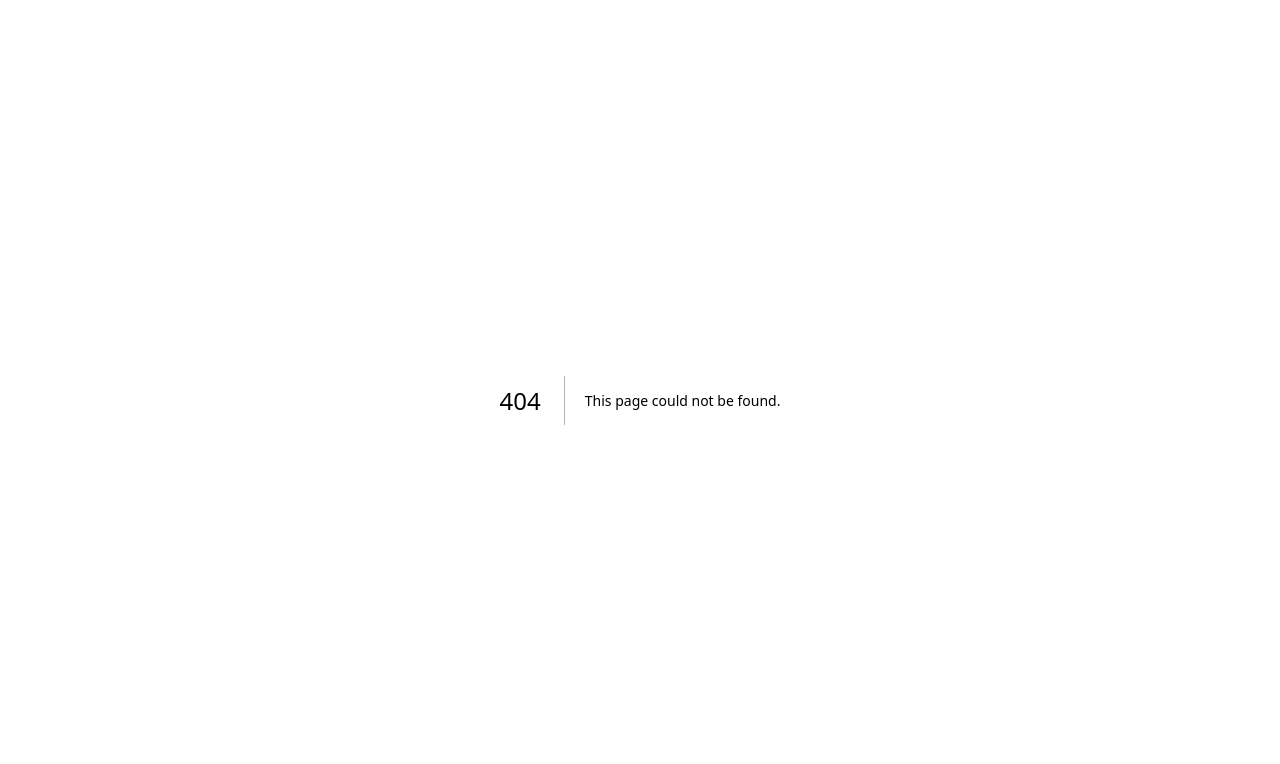
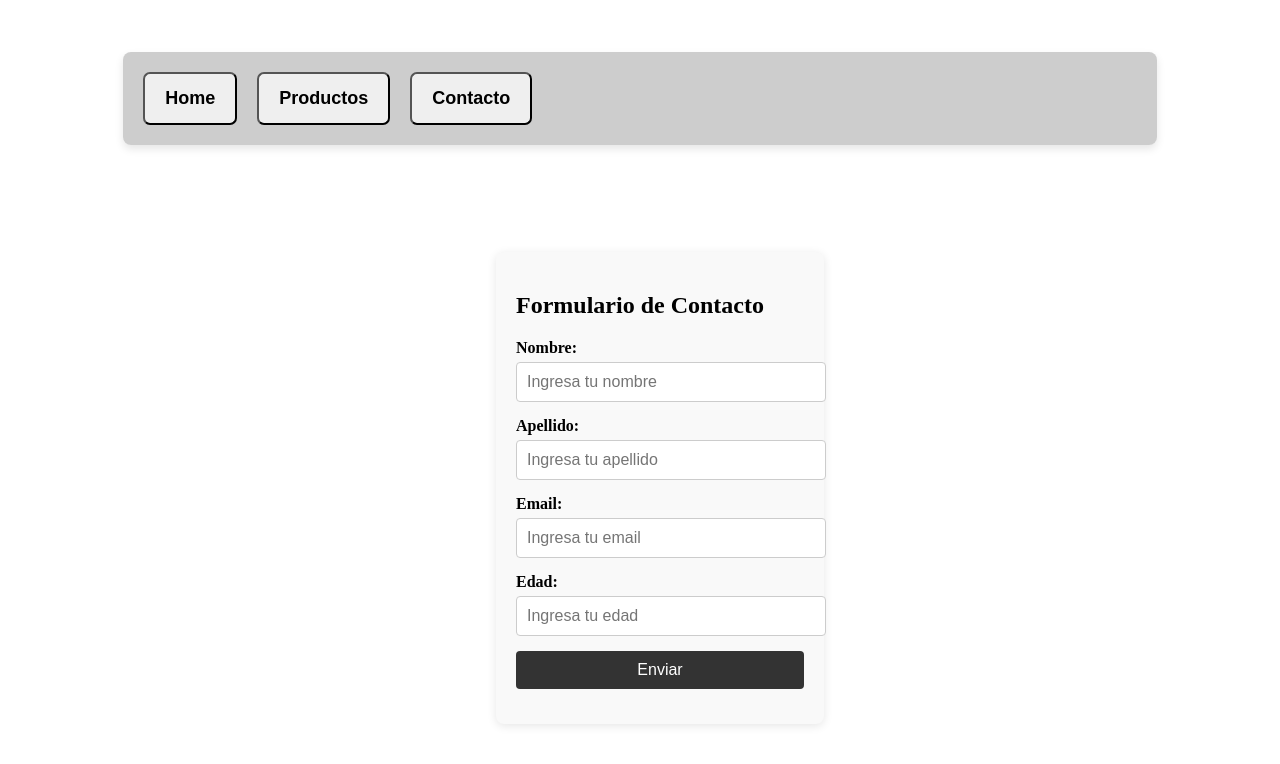
Before and after one commit to DevLabs-2/CatalogoProductos, a Next.js app in the folder catalogoproductos/: page /Contacto in a window 1280 px wide. Before the commit this address had no page. Shown: the top 764 px of the page. Built offline with nearby package versions, Linux system fonts and the light colour scheme.

Commit message:
9/10 pagina contacto

```diff
--- /dev/null
+++ b/catalogoproductos/app/Contacto/Contacto.module.css
@@ -0,0 +1,47 @@
+.page{
+    display: grid;
+    grid-template-rows: 20px 1fr 20px;
+    align-items: center;
+    justify-items: center;
+    min-height: 100svh;
+    padding: 80px;
+    gap: 64px;
+    font-family: var(--font-geist-sans);
+}
+.contactContainer {
+    width: 100%;
+    max-width: 600px;
+    margin: 50px auto;
+    padding: 20px;
+    background-color: #f9f9f9;
+    border-radius: 8px;
+    box-shadow: 0 2px 10px rgba(0, 0, 0, 0.1);
+}
+.formGroup {
+    margin-bottom: 15px;
+}
+.formGroup label {
+    display: block;
+    font-weight: bold;
+    margin-bottom: 5px;
+}
+.formGroup input {
+    width: 100%;
+    padding: 10px;
+    border: 1px solid #ccc;
+    border-radius: 4px;
+    font-size: 16px;
+}
+.formGroup button {
+    width: 100%;
+    padding: 10px;
+    background-color: #333;
+    color: white;
+    border: none;
+    border-radius: 4px;
+    font-size: 16px;
+    cursor: pointer;
+}
+.formGroup button:hover {
+    background-color: #575757;
+}
--- /dev/null
+++ b/catalogoproductos/app/Contacto/page.js
@@ -0,0 +1,40 @@
+import NavBar from '../../src/components/NavBar/Navbar';
+import styles from "./Contacto.module.css"
+
+function Contacto(){
+    return (
+        <>
+            <div className={styles.page}>
+                <NavBar></NavBar>
+                <section>
+                    <div className={styles.contactContainer}>
+                        <h2>Formulario de Contacto</h2>
+                        <form>
+                            <div className={styles.formGroup}>
+                                <label for="nombre">Nombre:</label>
+                                <input type="text" id="nombre" name="nombre" placeholder="Ingresa tu nombre"/>
+                            </div>
+                            <div className={styles.formGroup}>
+                                <label for="apellido">Apellido:</label>
+                                <input type="text" id="apellido" name="apellido" placeholder="Ingresa tu apellido"/>
+                            </div>
+                            <div className={styles.formGroup}>
+                                <label for="email">Email:</label>
+                                <input type="email" id="email" name="email" placeholder="Ingresa tu email"/>
+                            </div>
+                            <div className={styles.formGroup}>
+                                <label for="edad">Edad:</label>
+                                <input type="number" id="edad" name="edad" placeholder="Ingresa tu edad"/>
+                            </div>
+                            <div className={styles.formGroup}>
+                                <button type="submit">Enviar</button>
+                            </div>
+                        </form>
+                    </div>
+                </section>
+            </div>
+
+        </>
+    )
+}
+export default Contacto;
--- a/catalogoproductos/src/components/NavBar/Navbar.jsx
+++ b/catalogoproductos/src/components/NavBar/Navbar.jsx
@@ -9,6 +9,7 @@ export default function Navbar() {
         <div className={styles.navbar}>
             <button type="button" onClick={() => router.push('/')}> Home </button>
             <button type="button" onClick={() => router.push('/Productos')}> Productos </button>
+            <button type="button" onClick={() => router.push('/Contacto')}> Contacto </button>
         </div>
     );
   }
```
